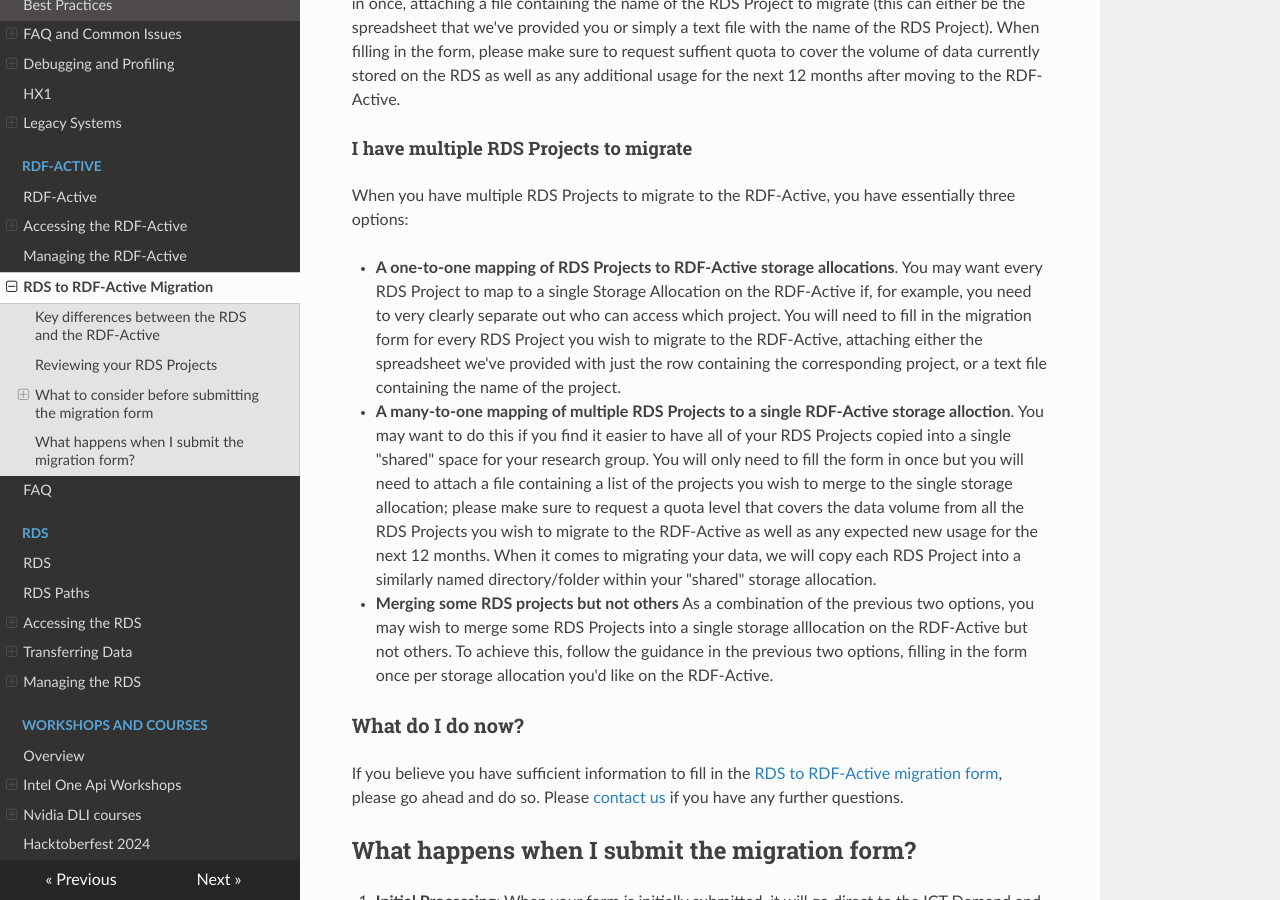
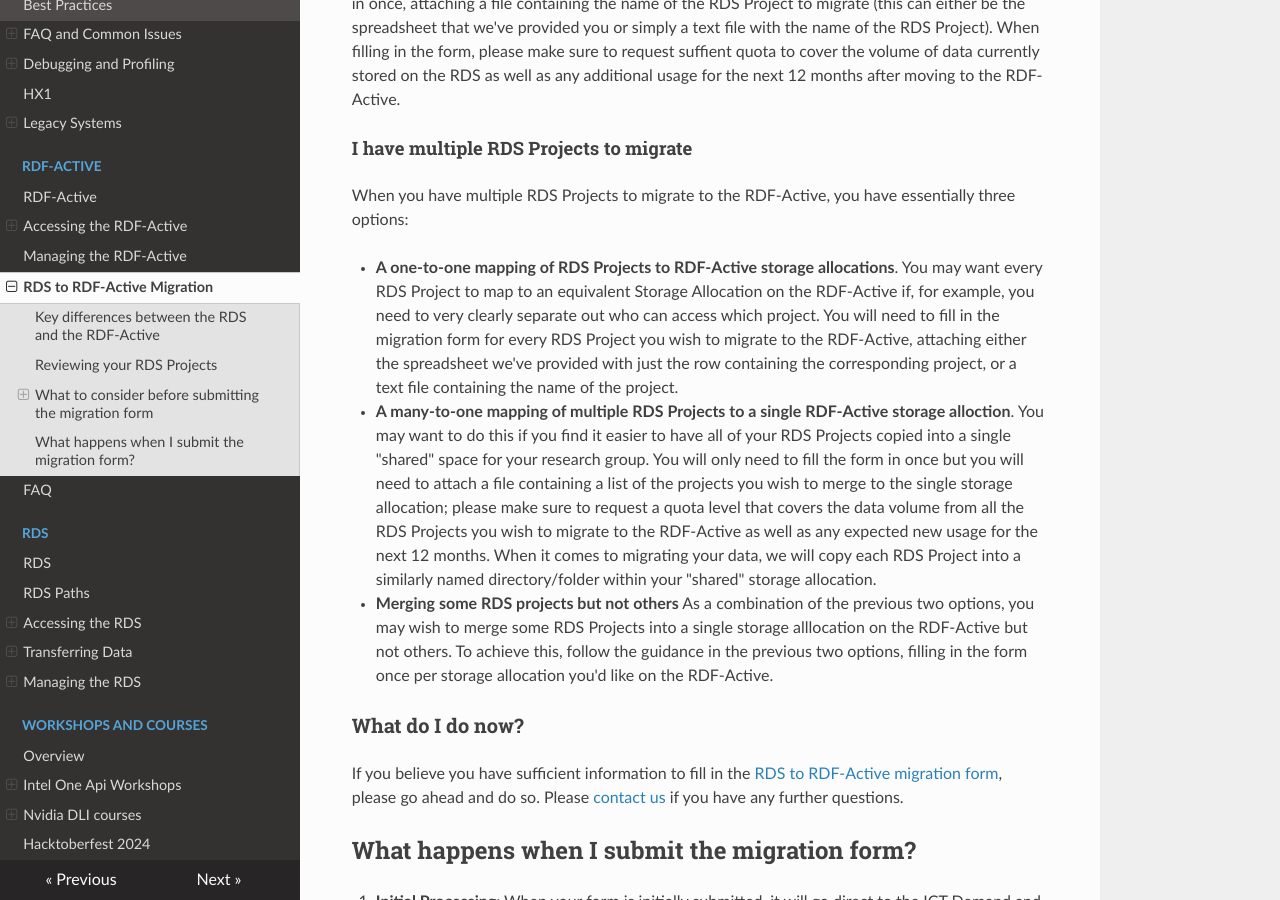
Before and after one commit to ImperialCollegeLondon/icl-rcs-user-guide, an MkDocs documentation site: the page built from docs/rdfactive/rds-rdfactive-migration.md, in a window 1280 px wide and 900 px high, scrolled down 2171 px. Built offline with MkDocs 1.6.1, drawn with Linux system fonts in a browser that asks for light colours; nearby versions of some CDN libraries.

Commit message:
Update docs/rdfactive/rds-rdfactive-migration.md
Co-authored-by: David Hempston <cyber_veio@hotmail.com>

```diff
--- a/docs/rdfactive/rds-rdfactive-migration.md
+++ b/docs/rdfactive/rds-rdfactive-migration.md
@@ -58,7 +58,7 @@ If you only have one RDS Project to migrate to the RDF-Active, then you only nee
 
 When you have multiple RDS Projects to migrate to the RDF-Active, you have essentially three options:
 
-* **A one-to-one mapping of RDS Projects to RDF-Active storage allocations**. You may want every RDS Project to map to a single Storage Allocation on the RDF-Active if, for example, you need to very clearly separate out who can access which project. You will need to fill in the migration form for every RDS Project you wish to migrate to the RDF-Active, attaching either the spreadsheet we've provided with just the row containing the corresponding project, or a text file containing the name of the project.
+* **A one-to-one mapping of RDS Projects to RDF-Active storage allocations**. You may want every RDS Project to map to an equivalent Storage Allocation on the RDF-Active if, for example, you need to very clearly separate out who can access which project. You will need to fill in the migration form for every RDS Project you wish to migrate to the RDF-Active, attaching either the spreadsheet we've provided with just the row containing the corresponding project, or a text file containing the name of the project.
 * **A many-to-one mapping of multiple RDS Projects to a single RDF-Active storage alloction**. You may want to do this if you find it easier to have all of your RDS Projects copied into a single "shared" space for your research group. You will only need to fill the form in once but you will need to attach a file containing a list of the projects you wish to merge to the single storage allocation; please make sure to request a quota level that covers the data volume from all the RDS Projects you wish to migrate to the RDF-Active as well as any expected new usage for the next 12 months. When it comes to migrating your data, we will copy each RDS Project into a similarly named directory/folder within your "shared" storage allocation.
 * **Merging some RDS projects but not others** As a combination of the previous two options, you may wish to merge some RDS Projects into a single storage alllocation on the RDF-Active but not others. To achieve this, follow the guidance in the previous two options, filling in the form once per storage allocation you'd like on the RDF-Active.
 
```
